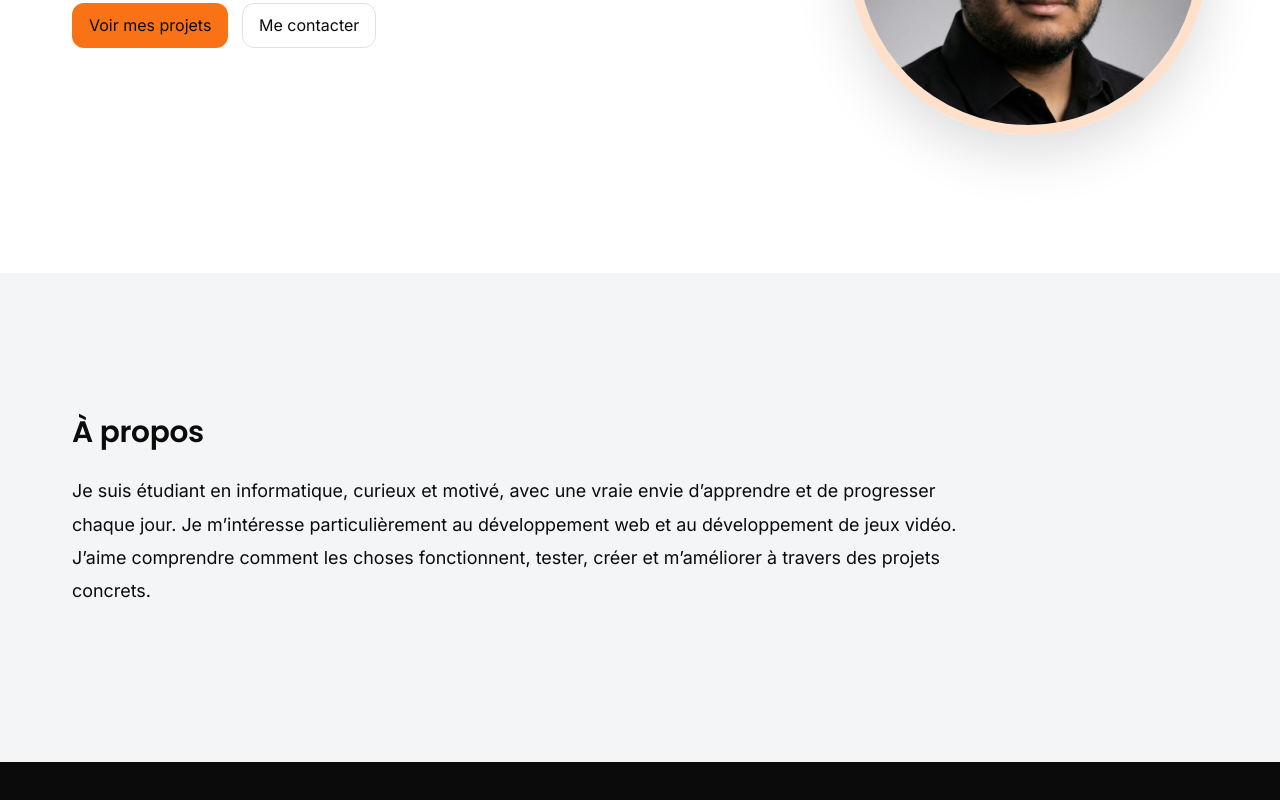
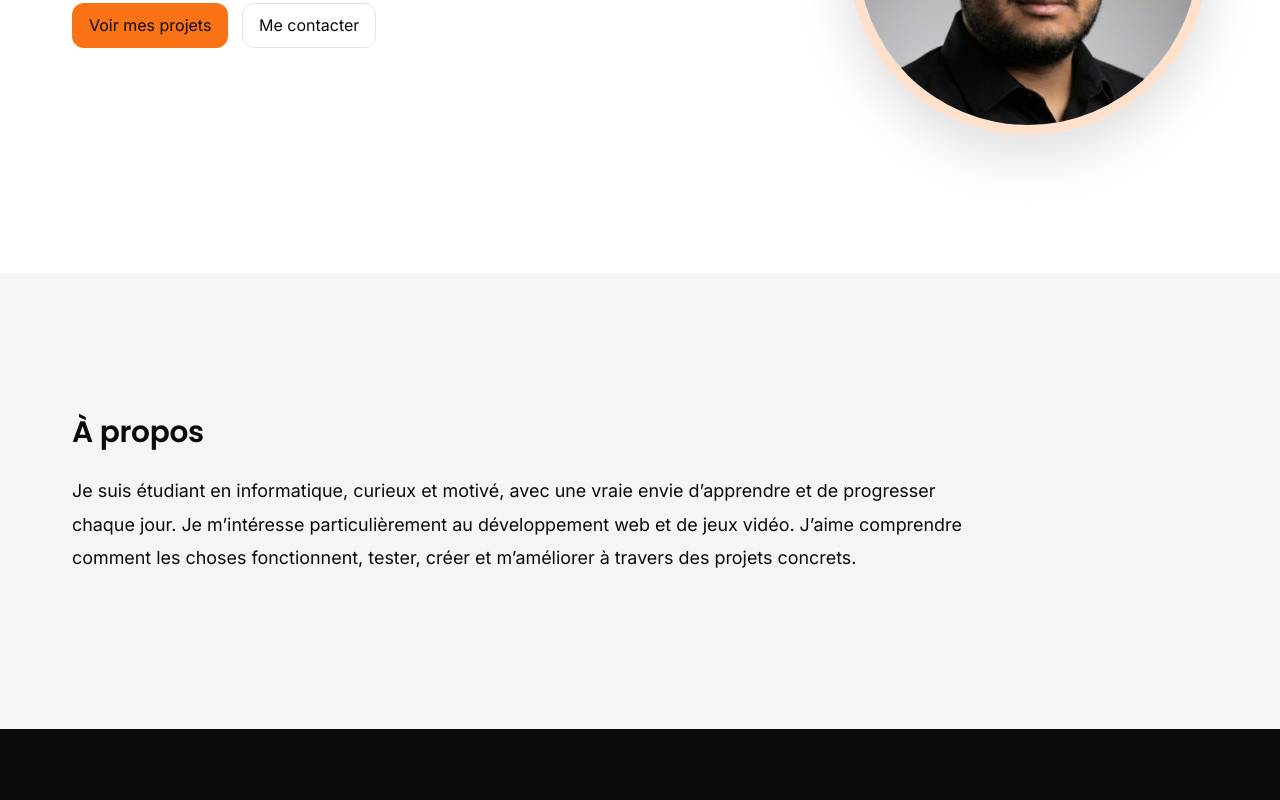
Before and after one commit to Newgeto/Portfolio, a React (Vite) app: page / in a window 1280 px wide. Shown: the part 424-1224 px from the top of the page. Built offline with nearby package versions, Linux system fonts and the light colour scheme.

Commit message:
Fix About

```diff
--- a/src/sections/About.jsx
+++ b/src/sections/About.jsx
@@ -4,7 +4,7 @@ function About() {
       <div className="sectionInner">
         <h2 className="sectionTitle">À propos</h2>
         <div className="aboutCopy">
-          <p>Je suis étudiant en informatique, curieux et motivé, avec une vraie envie d’apprendre et de progresser chaque jour. Je m’intéresse particulièrement au développement web et au développement de jeux vidéo. J’aime comprendre comment les choses fonctionnent, tester, créer et m’améliorer à travers des projets concrets.</p>
+          <p>Je suis étudiant en informatique, curieux et motivé, avec une vraie envie d’apprendre et de progresser chaque jour. Je m’intéresse particulièrement au développement web et de jeux vidéo. J’aime comprendre comment les choses fonctionnent, tester, créer et m’améliorer à travers des projets concrets.</p>
         </div>
       </div>
     </section>
```
